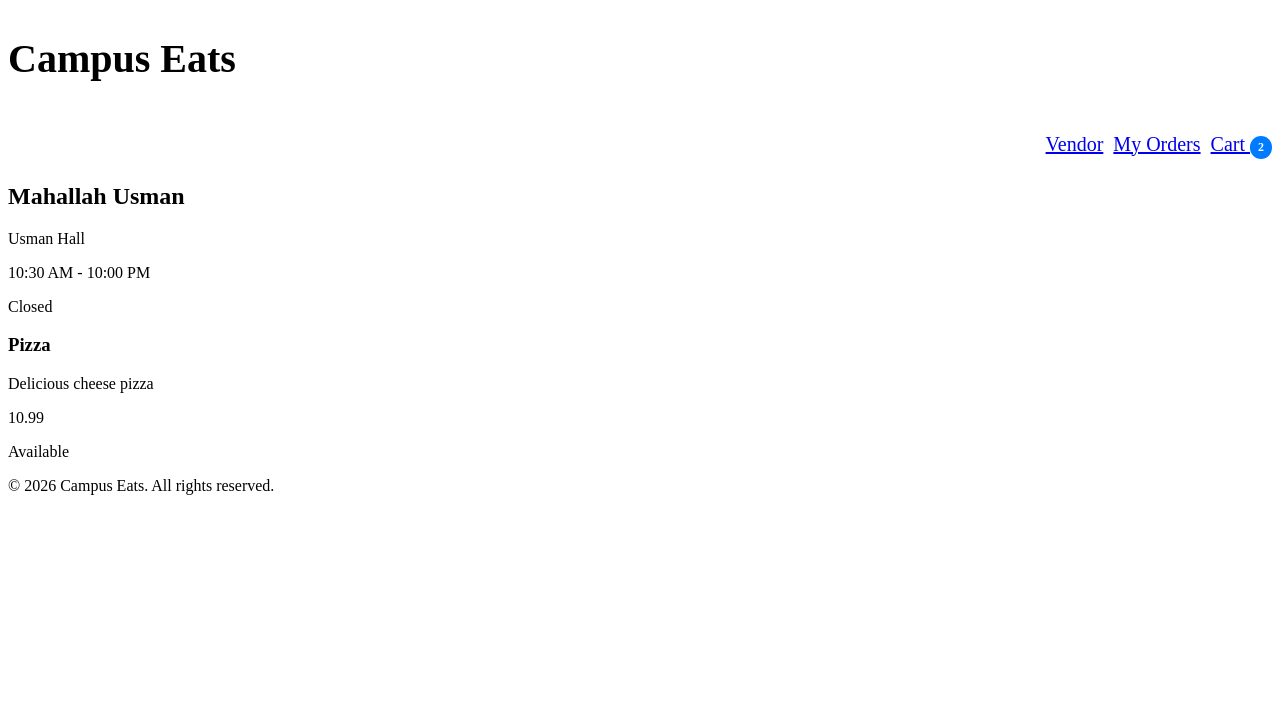
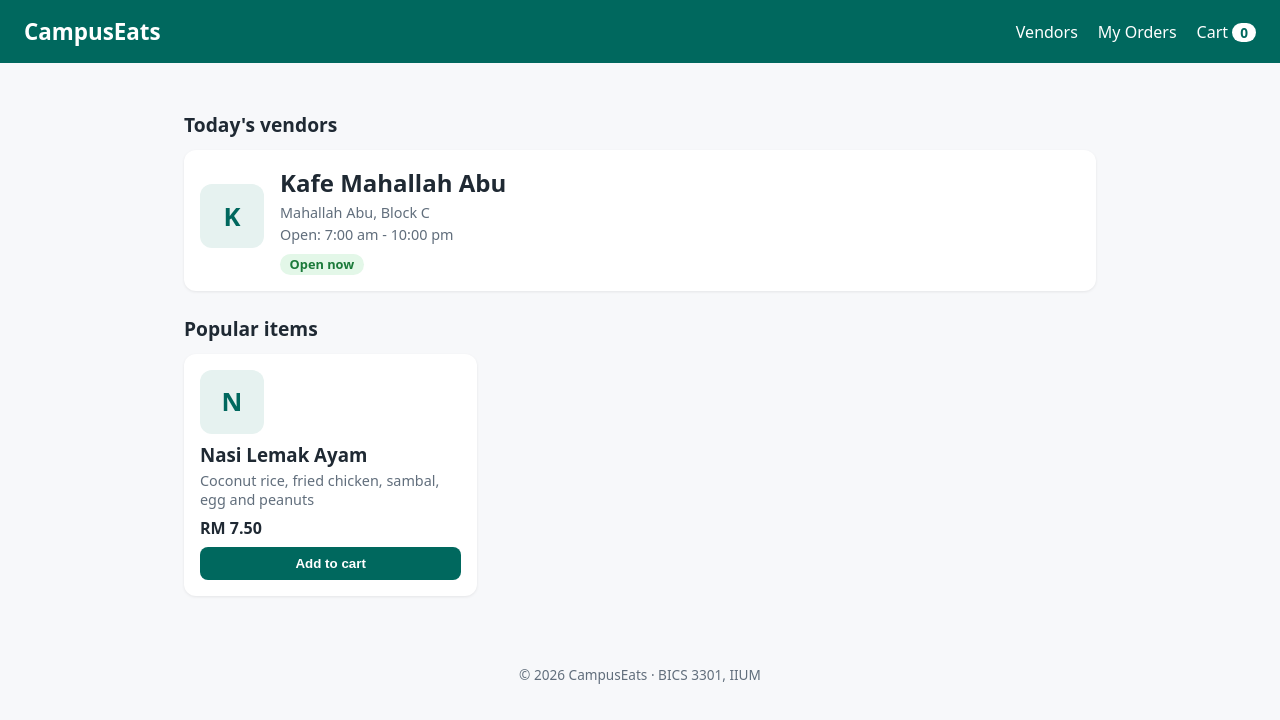
Before and after one commit to baia12/-campuseats-2416443, a React (Vite) app: page / in a window 1280 px wide. Shown: the top 720 px of the page. Built offline with nearby package versions, Linux system fonts and the light colour scheme.

Commit message:
Week 1: components, AI log and reflection

```diff
--- a/src/App.css
+++ /dev/null
@@ -1,39 +0,0 @@
-.header {
-  display: flex;
-  align-items: left;
-  justify-content: left;
-  gap: 12px;
-  font-size: 20px;
-  font-weight: 500;
-  margin-bottom: 24px;
-
-  @media (max-width: 1024px) {
-    font-size: 18px;
-    margin-bottom: 16px;
-    gap: 8px;
-  }
-}
-.nav {
-  display: flex;
-  align-items: left;
-  justify-content: right;
-  gap: 10px;
-  font-size: 20px;
-  font-weight: 500;
-  margin-bottom: 24px;
-
-  @media (max-width: 1024px) {
-    font-size: 18px;
-    margin-bottom: 16px;
-    gap: 8px;
-  }
-}
-.badge {
-  display: inline-block;
-  padding: 4px 8px;
-  font-size: 12px;
-  font-weight: bold;
-  color: #fff;
-  background-color: #007bff;
-  border-radius: 12px;
-}
--- a/src/App.jsx
+++ b/src/App.jsx
@@ -1,28 +1,26 @@
-import { useState } from "react";
-import Header from "./components/Header";
-import VendorCard from "./components/VendorCard";
-import MenuItemCard from "./components/MenuItemCard";
-import Footer from "./components/Footer";
-import "./App.css";
-
+import Header from "./components/Header.jsx";
+import VendorCard from "./components/VendorCard.jsx";
+import MenuItemCard from "./components/MenuItemCard.jsx";
+import Footer from "./components/Footer.jsx";
+import "./campuseats-starter.css";
 function App() {
-  const [count, setCount] = useState(0);
-
   return (
     <>
       <Header />
       <main className="container">
-        <title>Today's vendors</title>
-        <VendorCard />
-        <div className="grid">
-          <title>Popular items</title>
-          <MenuItemCard />
-        </div>
+        <section>
+          <h2 className="section-title">Today's vendors</h2>
+          <VendorCard />
+        </section>
+        <section>
+          <h2 className="section-title">Popular items</h2>
+          <div className="grid">
+            <MenuItemCard />
+          </div>
+        </section>
       </main>
-
       <Footer />
     </>
   );
 }
-
 export default App;
--- /dev/null
+++ b/src/campuseats-starter.css
@@ -0,0 +1,66 @@
+:root {
+  --green: #00685e;
+  --green-light: #e6f2f0;
+  --text: #1f2933;
+  --muted: #616e7c;
+  --bg: #f7f8fa;
+  --radius: 12px;
+  font-family: system-ui, -apple-system, 'Segoe UI', Roboto, sans-serif;
+  color: var(--text);
+  background: var(--bg);
+}
+
+* { box-sizing: border-box; }
+body { margin: 0; }
+
+.header {
+  display: flex;
+  justify-content: space-between;
+  align-items: center;
+  padding: 1rem 1.5rem;
+  background: var(--green);
+  color: #fff;
+}
+.logo { margin: 0; font-size: 1.4rem; }
+.nav { display: flex; gap: 1.25rem; }
+.nav a { color: #fff; text-decoration: none; }
+.badge {
+  background: #fff;
+  color: var(--green);
+  border-radius: 999px;
+  padding: 0 0.5rem;
+  font-weight: 700;
+  font-size: 0.85rem;
+}
+
+.container { max-width: 960px; margin: 0 auto; padding: 1.5rem; }
+.section-title { font-size: 1.2rem; margin: 1.5rem 0 0.75rem; }
+.grid { display: grid; grid-template-columns: repeat(auto-fill, minmax(220px, 1fr)); gap: 1rem; }
+
+.card {
+  background: #fff;
+  border-radius: var(--radius);
+  padding: 1rem;
+  box-shadow: 0 1px 3px rgba(0, 0, 0, 0.08);
+}
+.card h2, .card h3 { margin: 0 0 0.25rem; }
+.vendor-card { display: flex; gap: 1rem; align-items: center; }
+.thumb {
+  width: 64px; height: 64px; flex-shrink: 0;
+  display: grid; place-items: center;
+  background: var(--green-light); color: var(--green);
+  border-radius: var(--radius); font-size: 1.6rem; font-weight: 700;
+  margin-bottom: 0.5rem;
+}
+.muted { color: var(--muted); margin: 0.2rem 0; font-size: 0.9rem; }
+.price { font-weight: 700; margin: 0.5rem 0; }
+.status { display: inline-block; margin-top: 0.4rem; padding: 0.1rem 0.6rem; border-radius: 999px; font-size: 0.8rem; font-weight: 600; }
+.status.open { background: #e3f7e8; color: #1b7a3a; }
+.status.closed { background: #fdecea; color: #b3261e; }
+.btn {
+  width: 100%; padding: 0.55rem; border: 0; border-radius: 8px;
+  background: var(--green); color: #fff; font-weight: 600; cursor: pointer;
+}
+.btn:disabled { background: #c5cbd3; cursor: not-allowed; }
+
+.footer { text-align: center; color: var(--muted); padding: 2rem 1rem; font-size: 0.85rem; }
--- a/src/components/Footer.jsx
+++ b/src/components/Footer.jsx
@@ -1,8 +1,9 @@
 function Footer() {
-  const currentYear = new Date().getFullYear();
   return (
-    <footer ClassName="footer">
-      <p> &copy; {currentYear} Campus Eats. All rights reserved.</p>
+    <footer className="footer">
+      <p>
+        &copy; {new Date().getFullYear()} CampusEats &middot; BICS 3301, IIUM
+      </p>
     </footer>
   );
 }
--- a/src/components/Header.jsx
+++ b/src/components/Header.jsx
@@ -1,21 +1,16 @@
-import React from "react";
 function Header() {
-  const cartCount = 2;
-
+  const cartCount = 0; // becomes state in Part C
   return (
-    <>
-      <header className="header">
-        <h1 className="logo">Campus Eats</h1>
-      </header>
+    <header className="header">
+      <h1 className="logo">CampusEats</h1>
       <nav className="nav">
-        <a href="#">Vendor</a>
+        <a href="#">Vendors</a>
         <a href="#">My Orders</a>
-        <a href="#">
+        <a href="#" className="cart">
           Cart <span className="badge">{cartCount}</span>
         </a>
       </nav>
-    </>
+    </header>
   );
 }
-
 export default Header;
--- a/src/components/MenuItemCard.jsx
+++ b/src/components/MenuItemCard.jsx
@@ -1,18 +1,22 @@
 function MenuItemCard() {
   const item = {
-    name: "Pizza",
-    description: "Delicious cheese pizza",
-    price: 10.99, //float
+    name: "Nasi Lemak Ayam",
+    description: "Coconut rice, fried chicken, sambal, egg and peanuts",
+    price: 7.5,
     available: true,
   };
   return (
-    <>
+    <article className="card menu-card">
+      <div className="thumb" aria-hidden="true">
+        {item.name.charAt(0)}
+      </div>
       <h3>{item.name}</h3>
-      <p>{item.description}</p>
-      <p>{item.price.toFixed(2)}</p>
-      <p>{item.available ? "Available" : "Not Available"}</p>
-    </>
+      <p className="muted">{item.description}</p>
+      <p className="price">RM {item.price.toFixed(2)}</p>
+      <button className="btn" disabled={!item.available}>
+        {item.available ? "Add to cart" : "Sold out"}
+      </button>
+    </article>
   );
 }
-
 export default MenuItemCard;
--- a/src/components/VendorCard.jsx
+++ b/src/components/VendorCard.jsx
@@ -1,19 +1,24 @@
 function VendorCard() {
   const vendor = {
-    name: "Mahallah Usman",
-    location: "Usman Hall",
-    OpeningHours: "10:30 AM - 10:00 PM",
-    IsOpen: false,
+    name: "Kafe Mahallah Abu",
+    location: "Mahallah Abu, Block C",
+    openHours: "7:00 am - 10:00 pm",
+    isOpen: true,
   };
   return (
-    <>
-      <div className="vendor-card">
+    <article className="card vendor-card">
+      <div className="thumb" aria-hidden="true">
+        {vendor.name.charAt(0)}
+      </div>
+      <div>
         <h2>{vendor.name}</h2>
-        <p>{vendor.location}</p>
-        <p> {vendor.OpeningHours}</p>
-        <p>{vendor.IsOpen ? "Open" : "Closed"}</p>
+        <p className="muted">{vendor.location}</p>
+        <p className="muted">Open: {vendor.openHours}</p>
+        <span className={vendor.isOpen ? "status open" : "status closed"}>
+          {vendor.isOpen ? "Open now" : "Closed"}
+        </span>
       </div>
-    </>
+    </article>
   );
 }
 export default VendorCard;
```
Also changed, not shown: src/components/MenuList.jsx (added, +17 -0 lines), src/data/vendors.js (added, +69 -0 lines), 2 other files (tests, documents, lock files or other folders).
